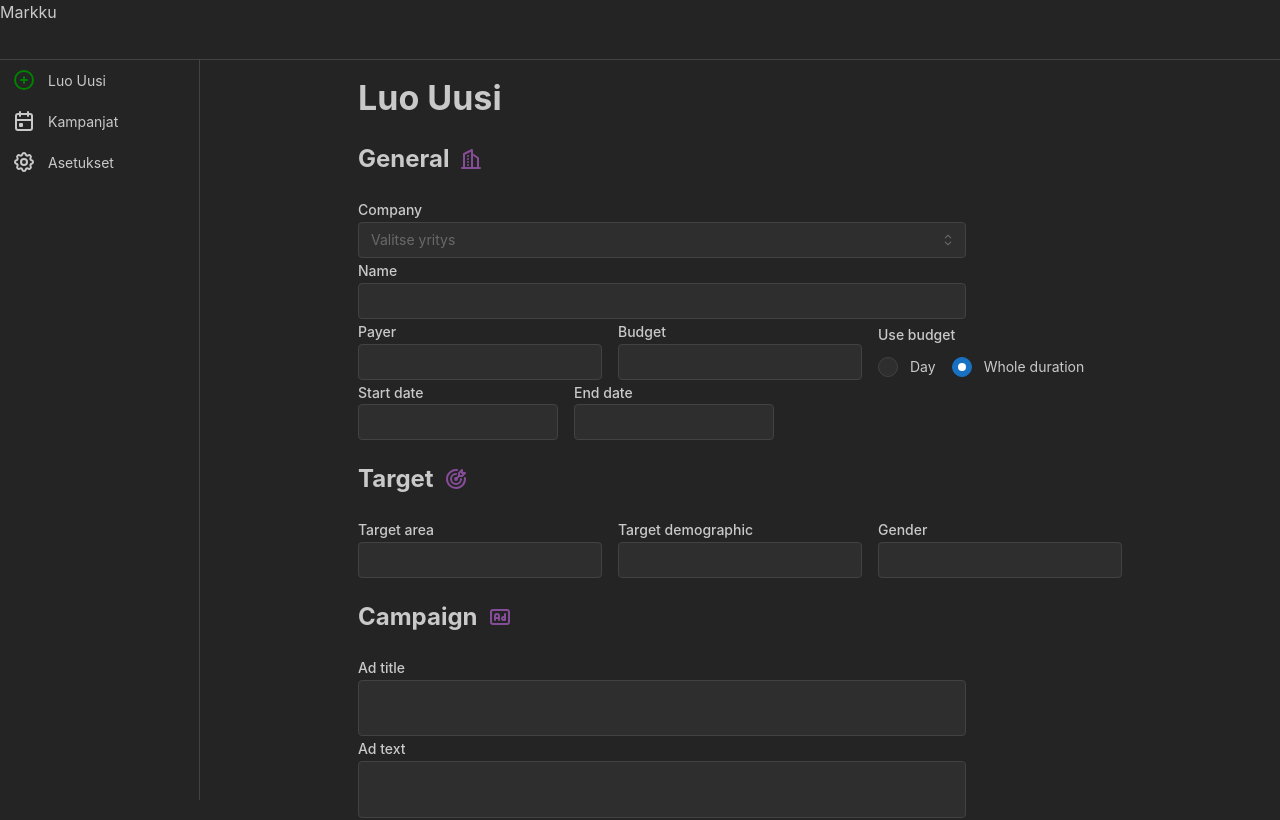
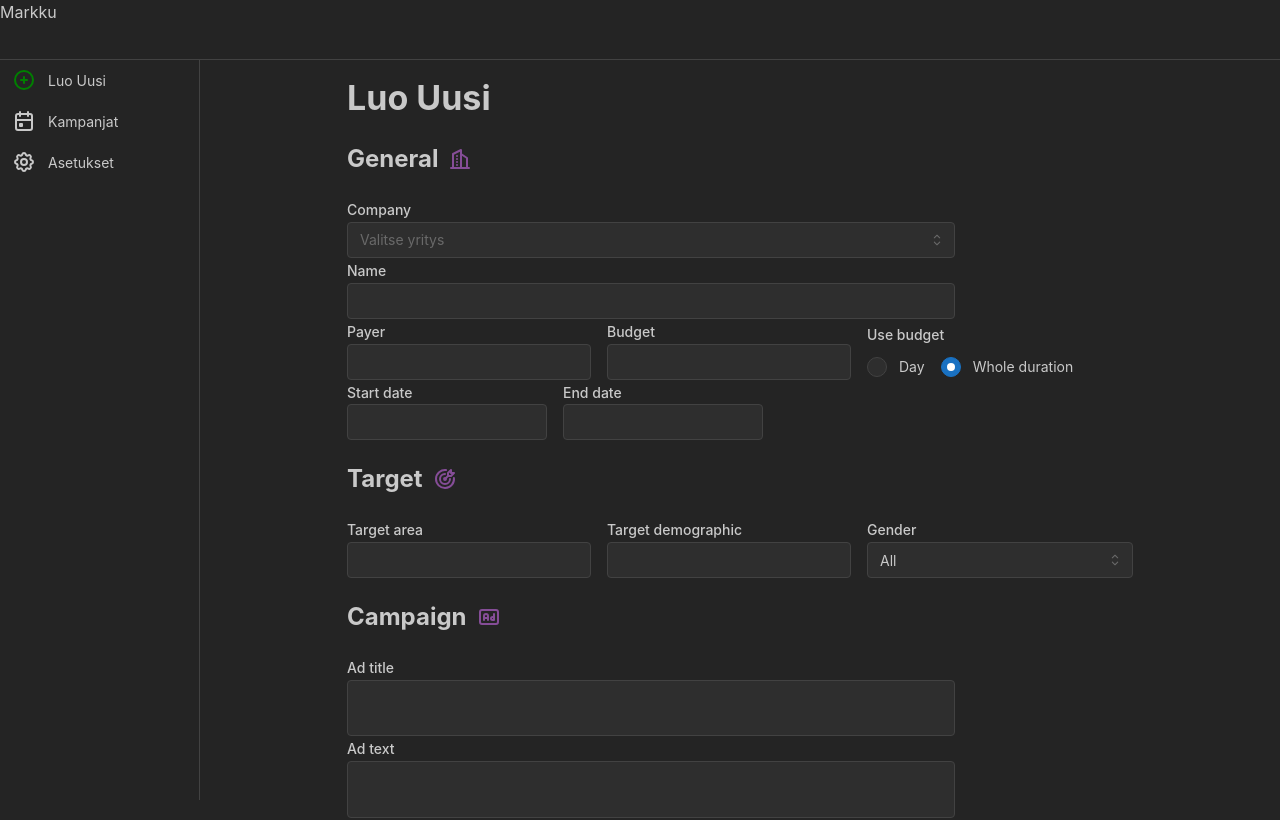
Before and after one commit to tammenterho/Markku, a React (Vite) app in the folder client/: page /new in a window 1280 px wide. Shown: the top 820 px of the page. Built offline with nearby package versions, Linux system fonts and the light colour scheme.

Commit message:
gender selections

```diff
--- a/client/src/components/CreateCampaign.tsx
+++ b/client/src/components/CreateCampaign.tsx
@@ -20,6 +20,7 @@ import {
 } from "@tabler/icons-react";
 
 const companyData = ["Yritys A", "Yritys B", "Yritys C"];
+const genders = ["All", "Female", "Male"];
 
 const CreateCampaign = () => {
   const navigate = useNavigate();
@@ -35,7 +36,7 @@ const CreateCampaign = () => {
       endDate: null as Date | null,
       targetArea: "",
       targetDemographic: "",
-      gender: "",
+      gender: "All",
       adTitle: "",
       adText: "",
       mediaInfo: "",
@@ -143,8 +144,9 @@ const CreateCampaign = () => {
             labelProps={{ style: { whiteSpace: "nowrap" } }}
             {...form.getInputProps("targetDemographic")}
           />
-          <TextInput
+          <Select
             label="Gender"
+            data={genders}
             labelProps={{ style: { whiteSpace: "nowrap" } }}
             {...form.getInputProps("gender")}
           />
```
Also changed, not shown: 1 other file (tests, documents, lock files or other folders).
